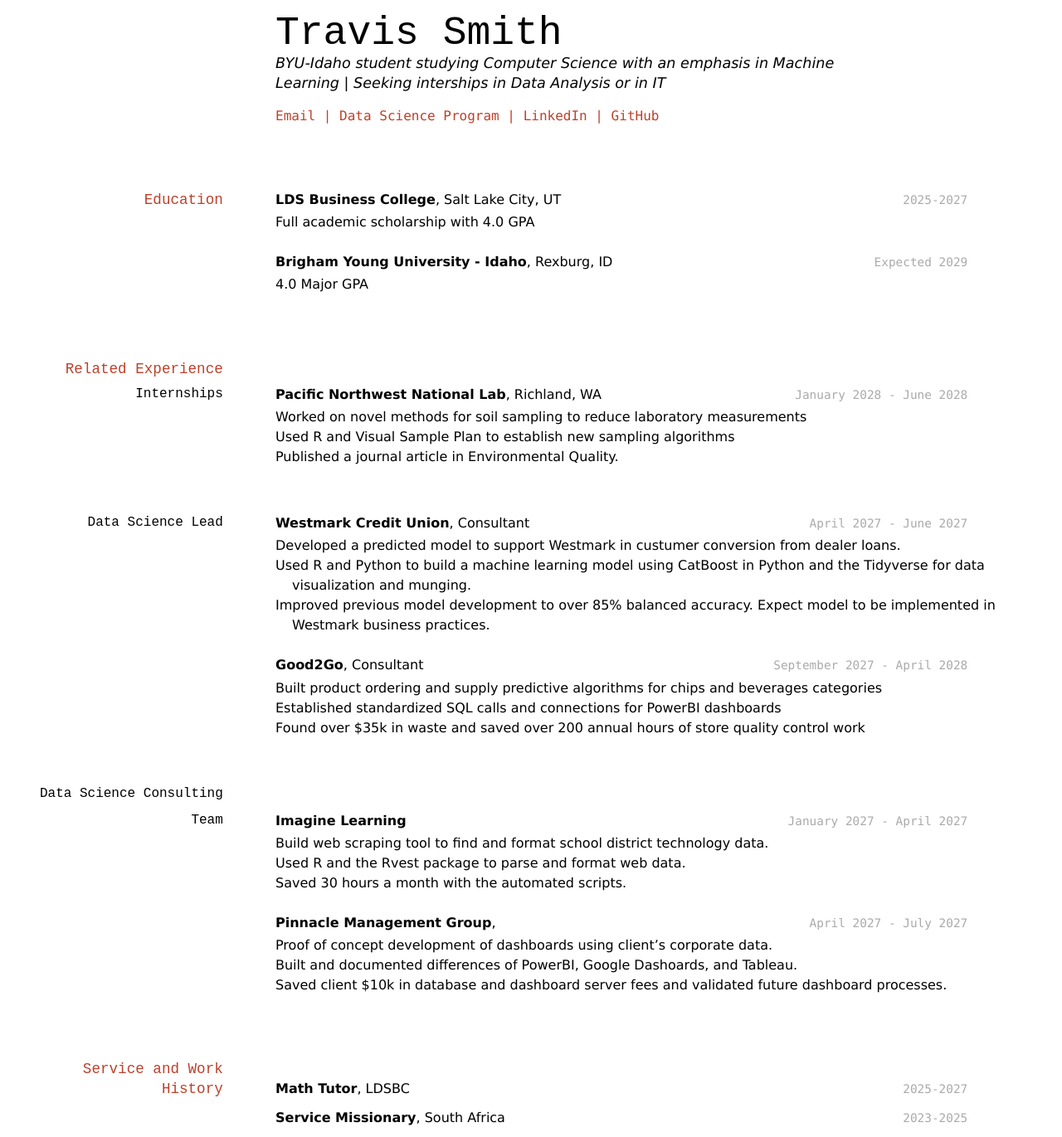
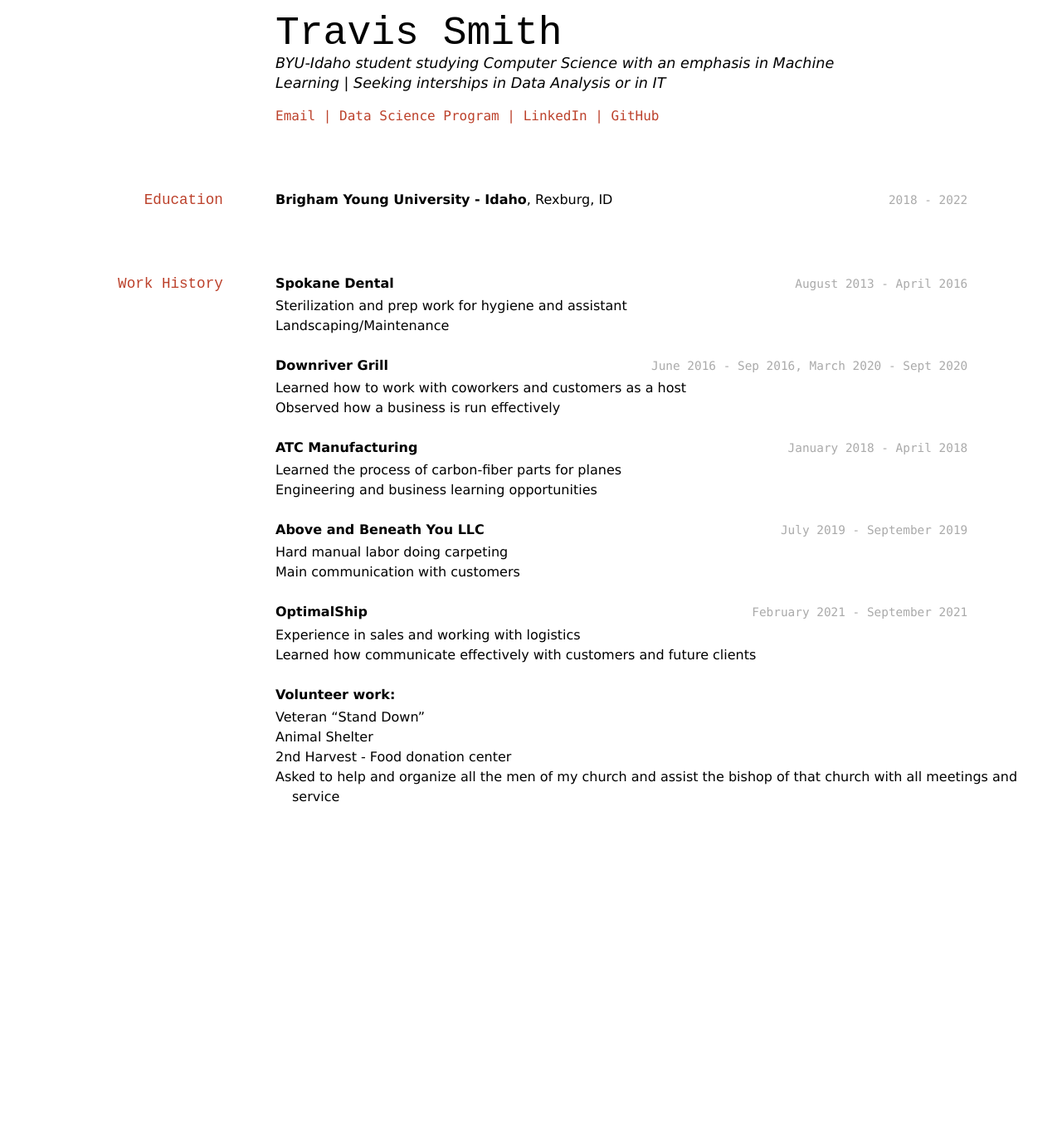
Before and after one commit to travis7smith/smith_resume, a Jekyll site: the page built from docs/index.md, in a window 1280 px wide. Shown: the whole page at 83% size. Built offline with Jekyll 4.4.1, drawn with Linux system fonts in a browser that asks for light colours; after the commit the page ends 997 px from its top, so only the background shows below that.

```diff
--- a/docs/index.md
+++ b/docs/index.md
@@ -5,81 +5,47 @@ title: Travis Smith's Resume
 # Travis Smith
 BYU-Idaho student studying Computer Science with an emphasis in Machine Learning | Seeking interships in Data Analysis or in IT
 
-<div id="webaddress">
-<a href="smi16037@byui.edu">Email</a>
-| <a href="https://byuidatascience.github.io/development.html">Data Science Program</a>
-| <a href="https://www.linkedin.com/in/travis-jon-smith/">LinkedIn</a>
-| <a href="https://github.com/travis7smith">GitHub</a>
+<div id='webaddress'>
+<a href='smi16037@byui.edu'>Email</a>
+| <a href='https://byuidatascience.github.io/development.html'>Data Science Program</a>
+| <a href='https://www.linkedin.com/in/travis-jon-smith/'>LinkedIn</a>
+| <a href='https://github.com/travis7smith'>GitHub</a>
 </div>
 
 ## Education
 
-`2025-2027`
-__LDS Business College__, Salt Lake City, UT
-
-- Full academic scholarship with 4.0 GPA
-
-`Expected 2029`
+`2018 - 2022`
 __Brigham Young University - Idaho__, Rexburg, ID
 
-- 4.0 Major GPA
+## Work History
 
+`August 2013 - April 2016`
+__Spokane Dental__
+- Sterilization and prep work for hygiene and assistant
+- Landscaping/Maintenance
 
-## Related Experience
+`June 2016 - Sep 2016, March 2020 - Sept 2020`
+__Downriver Grill__
+- Learned how to work with coworkers and customers as a host
+- Observed how a business is run effectively
 
-### Internships
+`January 2018 - April 2018`
+__ATC Manufacturing__
+- Learned the process of carbon-fiber parts for planes
+- Engineering and business learning opportunities
 
-`January 2028 - June 2028`
-__Pacific Northwest National Lab__, Richland, WA
+`July 2019 - September 2019`
+__Above and Beneath You LLC__
+- Hard manual labor doing carpeting
+- Main communication with customers
 
-- Worked on novel methods for soil sampling to reduce laboratory measurements
-- Used R and Visual Sample Plan to establish new sampling algorithms
-- Published a journal article in Environmental Quality.
+`February 2021 - September 2021`
+__OptimalShip__
+- Experience in sales and working with logistics
+- Learned how communicate effectively with customers and future clients
 
-### Data Science Lead
-
-`April 2027 - June 2027`
-__Westmark Credit Union__, Consultant
-
-- Developed a predicted model to support Westmark in custumer conversion from dealer loans.
-- Used R and Python to build a machine learning model using CatBoost in Python and the Tidyverse for data visualization and munging.
-- Improved previous model development to over 85% balanced accuracy. Expect model to be implemented in Westmark business practices.
-
-`September 2027 - April 2028`
-__Good2Go__, Consultant
-
-- Built product ordering and supply predictive algorithms for chips and beverages categories
-- Established standardized SQL calls and connections for PowerBI dashboards
-- Found over $35k in waste and saved over 200 annual hours of store quality control work
-
-### Data Science Consulting Team
-
-`January 2027 - April 2027`
-__Imagine Learning__
-
-- Build web scraping tool to find and format school district technology data.
-- Used R and the Rvest package to parse and format web data.
-- Saved 30 hours a month with the automated scripts.
-
-`April 2027 - July 2027`
-__Pinnacle Management Group__,
-
-- Proof of concept development of dashboards using client's corporate data.
-- Built and documented differences of PowerBI, Google Dashoards, and Tableau.
-- Saved client $10k in database and dashboard server fees and validated future dashboard processes.
-
-
-## Service and Work History
-
-`2025-2027`
-__Math Tutor__, LDSBC
-
-
-`2023-2025`
-__Service Missionary__, South Africa
-
-
-
-<!-- ### Footer
-
-Last updated: May 2013 -->
+__Volunteer work:__
+- Veteran “Stand Down”
+- Animal Shelter
+- 2nd Harvest - Food donation center
+- Asked to help and organize all the men of my church and assist the bishop of that church with all meetings and service
--- a/docs/media/davewhipp-print.css
+++ b/docs/media/davewhipp-print.css
@@ -94,7 +94,7 @@ ul {
 
 /*uncomment to get dashes in the list*/
 /*li:before {
-	content: "-";
+	content: '-';
 	position: relative;
 	left: -0.25em;
 }*/
--- a/docs/media/davewhipp-screen.css
+++ b/docs/media/davewhipp-screen.css
@@ -94,7 +94,7 @@ ul {
 
 /*uncomment to get dashes in the list*/
 /*li:before {
-	content: "-";
+	content: '-';
 	position: relative;
 	left: -0.25em;
 }*/
--- a/docs/media/kjhealy-print.css
+++ b/docs/media/kjhealy-print.css
@@ -93,7 +93,7 @@ ul {
 
 /*uncomment to get dashes in the list*/
 /*li:before {
-	content: "-";
+	content: '-';
 	position: relative;
 	left: -0.25em;
 }*/
--- a/docs/media/kjhealy-screen.css
+++ b/docs/media/kjhealy-screen.css
@@ -93,7 +93,7 @@ ul {
 
 /*uncomment to get dashes in the list*/
 /*li:before {
-	content: "-";
+	content: '-';
 	position: relative;
 	left: -0.25em;
 }*/
```
Also changed, not shown: docs/_layouts/cv.html (+4 -4 lines), docs/feedback_alice.md (deleted, +0 -1 lines), index_2027.md (+3 -3 lines), index_example_1.md (+3 -3 lines), 1 other file.
